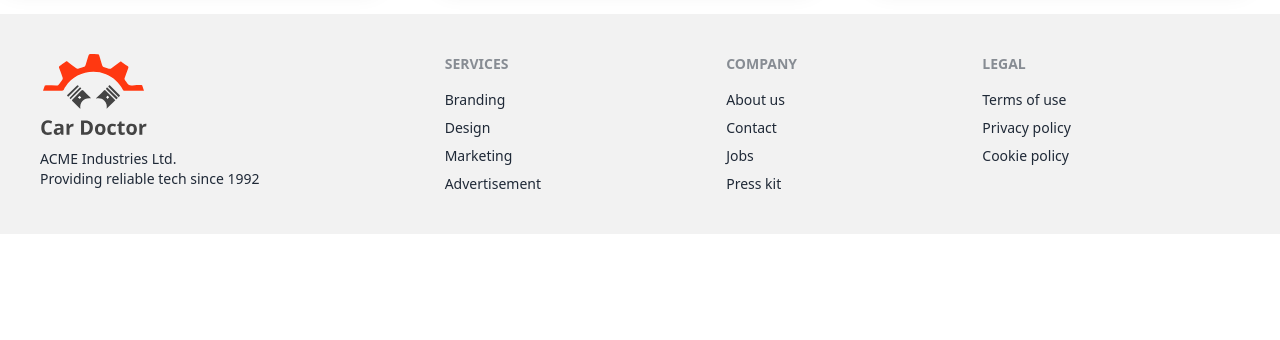
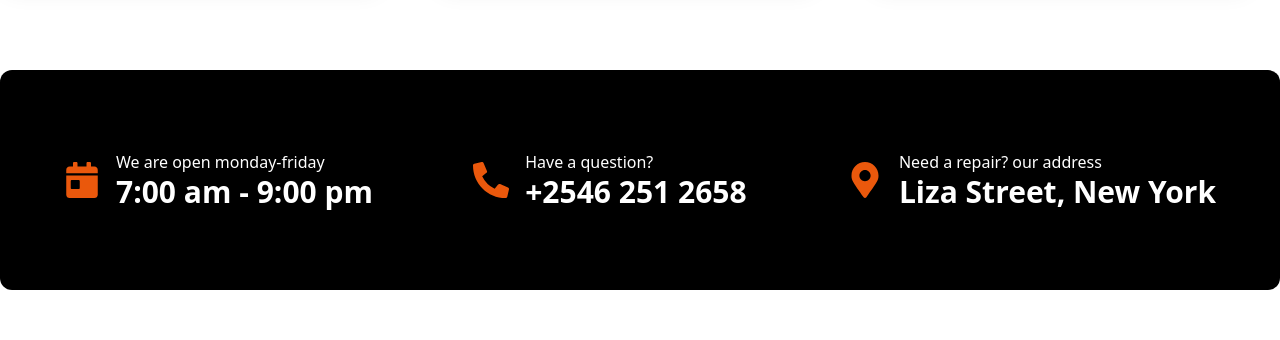
Before and after one commit to asrafsujan247/car-doctor-client, a React (Vite) app: page / in a window 1280 px wide. Shown: the part 2564-2904 px from the top of the page. Before the commit the page ends 2798 px from the top, so only its background shows below. Built offline with nearby package versions, Linux system fonts and the light colour scheme; no server answers.

Commit message:
added contact section

```diff
--- /dev/null
+++ b/src/pages/Home/Contact/Contact.jsx
@@ -0,0 +1,31 @@
+import { FaCalendarDay, FaMapMarkerAlt, FaPhoneAlt } from "react-icons/fa";
+
+const Contact = () => {
+  return (
+    <div className="flex justify-between bg-black py-20 px-16 rounded-xl mt-8 mb-20">
+      <div className="flex items-center gap-4">
+        <FaCalendarDay className="text-4xl text-orange-600" />
+        <div className="text-white">
+          <p className="font-medium">We are open monday-friday</p>
+          <h3 className="text-3xl font-bold">7:00 am - 9:00 pm</h3>
+        </div>
+      </div>
+      <div className="flex items-center gap-4">
+        <FaPhoneAlt className="text-4xl text-orange-600" />
+        <div className="text-white">
+          <p className="font-medium">Have a question?</p>
+          <h3 className="text-3xl font-bold">+2546 251 2658</h3>
+        </div>
+      </div>
+      <div className="flex items-center gap-4">
+        <FaMapMarkerAlt className="text-4xl text-orange-600" />
+        <div className="text-white">
+          <p className="font-medium">Need a repair? our address</p>
+          <h3 className="text-3xl font-bold">Liza Street, New York</h3>
+        </div>
+      </div>
+    </div>
+  );
+};
+
+export default Contact;
--- a/src/pages/Home/Home/Home.jsx
+++ b/src/pages/Home/Home/Home.jsx
@@ -1,5 +1,6 @@
 import About from "../About/About";
 import Banner from "../Banner/Banner";
+import Contact from "../Contact/Contact";
 import Services from "../Services/Services";
 
 const Home = () => {
@@ -8,6 +9,7 @@ const Home = () => {
       <Banner></Banner>
       <About></About>
       <Services></Services>
+      <Contact></Contact>
     </div>
   );
 };
--- a/src/pages/Home/Services/Services.jsx
+++ b/src/pages/Home/Services/Services.jsx
@@ -9,7 +9,7 @@ const Services = () => {
       .then((data) => setServices(data));
   }, []);
   return (
-    <div>
+    <div className="pb-6">
       <div className="text-center space-y-3">
         <h3 className="text-3xl text-orange-600 font-bold">Our Services</h3>
         <h2 className="text-5xl font-bold">Our Service Area</h2>
```
